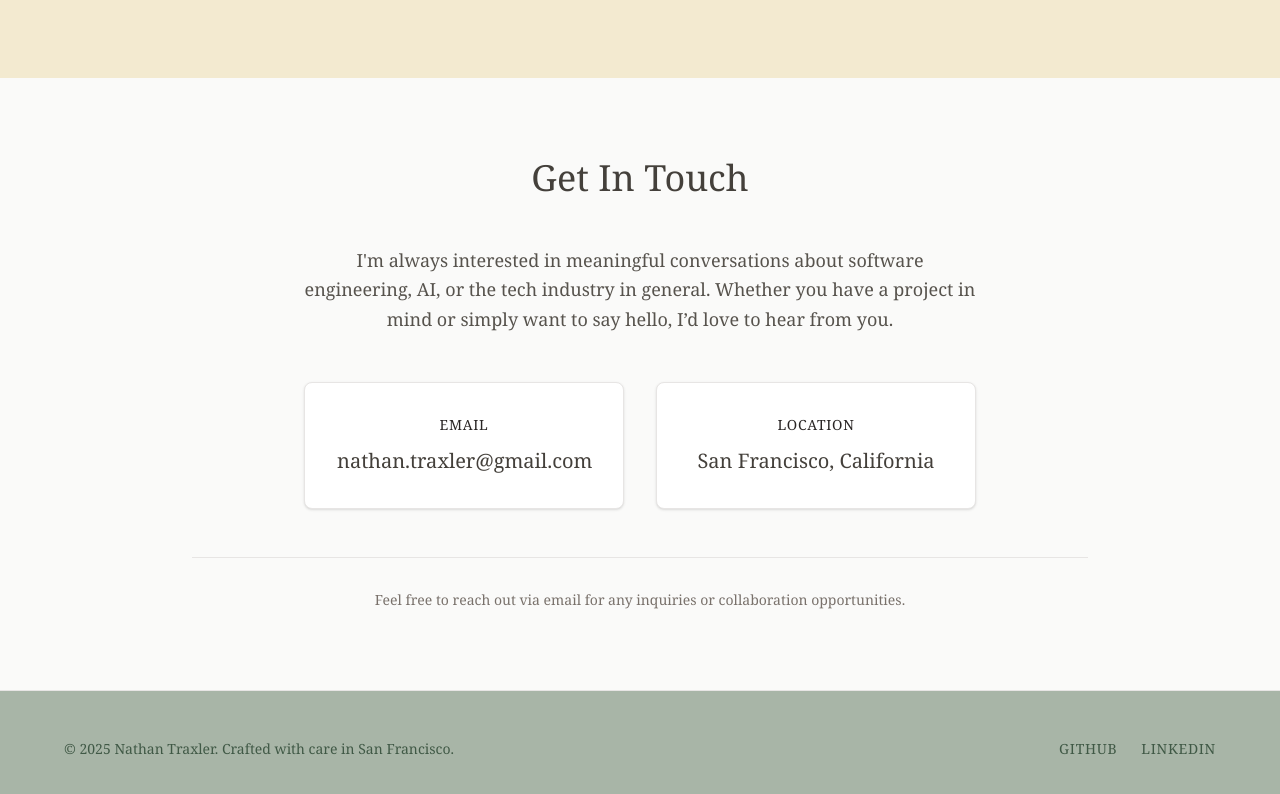
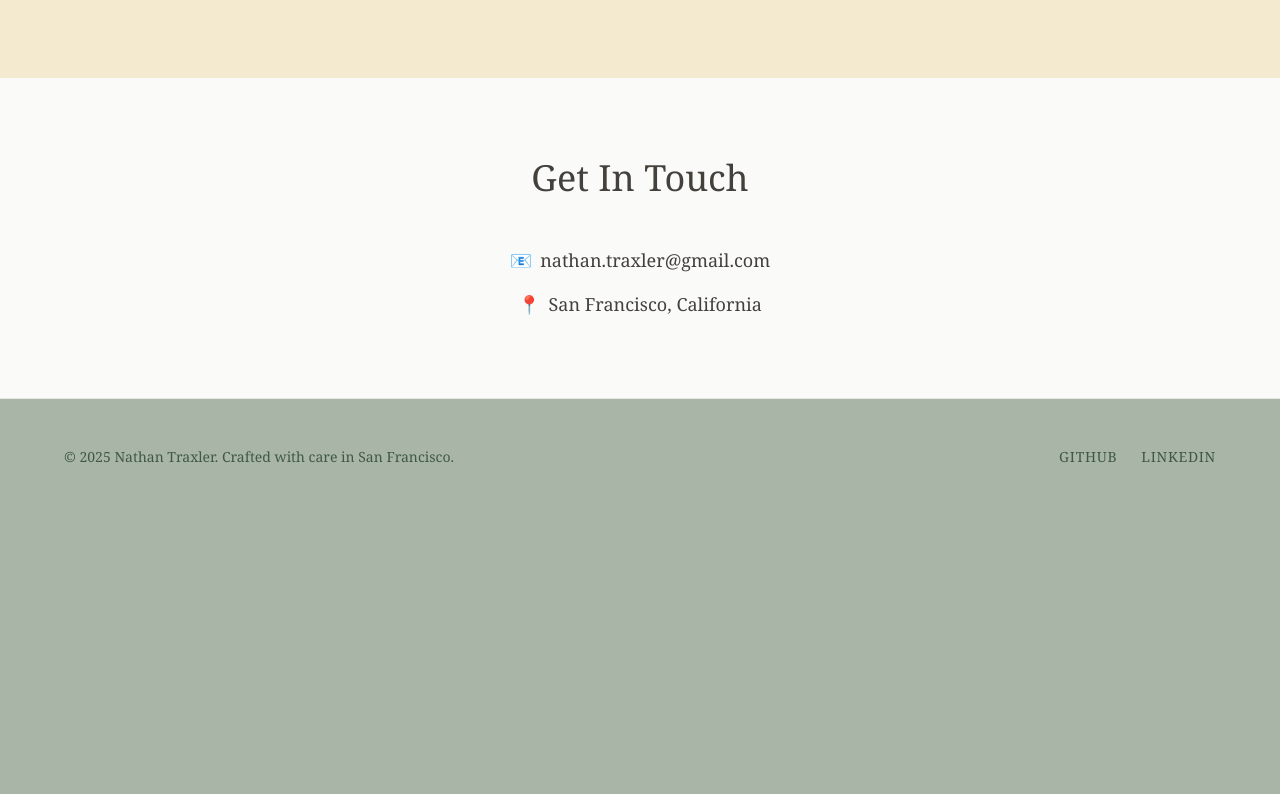
Before and after one commit to nathantraxler4/personal-website, a Next.js app: page / in a window 1280 px wide. Shown: the part 2737-3531 px from the top of the page. After the commit the page ends 3252 px from the top, so only its background shows below. Built offline with nearby package versions, Linux system fonts and the light colour scheme.

Commit message:
Simplify contact info section

```diff
--- a/src/components/ContactSection.tsx
+++ b/src/components/ContactSection.tsx
@@ -4,36 +4,20 @@ export default function ContactSection() {
       <div className="max-w-4xl mx-auto text-center">
         <h2 className="text-4xl font-light text-stone-700 mb-12">Get In Touch</h2>
 
-        <div className="space-y-8 text-lg leading-relaxed text-stone-600 font-light">
-          <p className="max-w-2xl mx-auto">
-            I&apos;m always interested in meaningful conversations about software engineering, AI,
-            or the tech industry in general. Whether you have a project in mind or simply
-            want to say hello, I&rsquo;d love to hear from you.
-          </p>
-
-          <div className="grid md:grid-cols-2 gap-8 max-w-2xl mx-auto mt-12">
-            <div className="bg-white p-8 rounded-lg shadow-sm border border-stone-200">
-              <h3 className="text-sm text-stone-800 mb-3 tracking-wider font-medium">EMAIL</h3>
-              <a
-                href="mailto:nathan.traxler@gmail.com"
-                className="text-xl text-stone-700 hover:text-stone-900 transition-colors"
-              >
-                nathan.traxler@gmail.com
-              </a>
-            </div>
-
-            <div className="bg-white p-8 rounded-lg shadow-sm border border-stone-200">
-              <h3 className="text-sm text-stone-800 mb-3 tracking-wider font-medium">LOCATION</h3>
-              <p className="text-xl text-stone-700">
-                San Francisco, California
-              </p>
-            </div>
+        <div className="space-y-4 text-lg text-stone-600">
+          <div className="flex items-center justify-center">
+            <span className="mr-2">📧</span>
+            <a
+              href="mailto:nathan.traxler@gmail.com"
+              className="text-stone-700 hover:text-stone-900 transition-colors"
+            >
+              nathan.traxler@gmail.com
+            </a>
           </div>
 
-          <div className="mt-12 pt-8 border-t border-stone-200">
-            <p className="text-sm text-stone-500">
-              Feel free to reach out via email for any inquiries or collaboration opportunities.
-            </p>
+          <div className="flex items-center justify-center">
+            <span className="mr-2">📍</span>
+            <span className="text-stone-700">San Francisco, California</span>
           </div>
         </div>
       </div>
```
